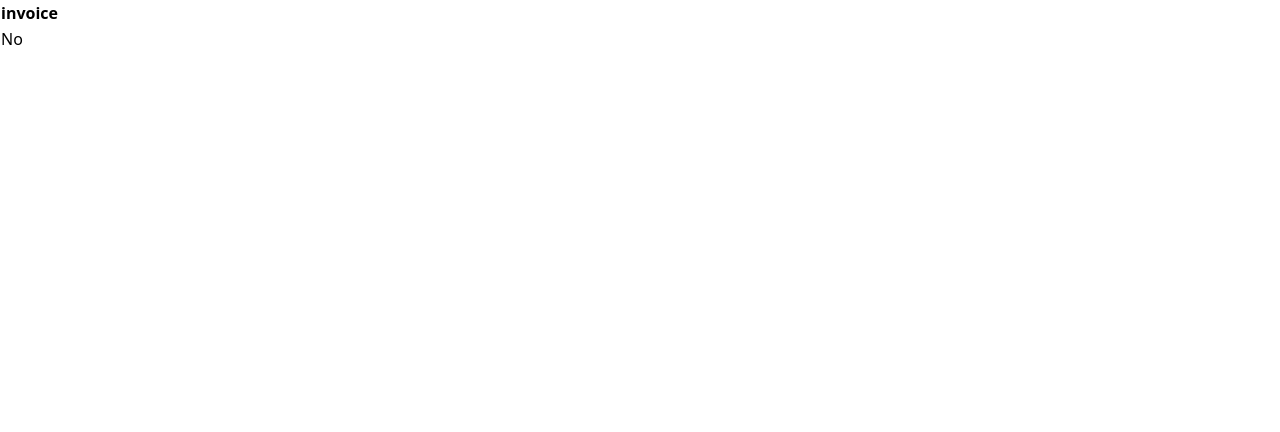
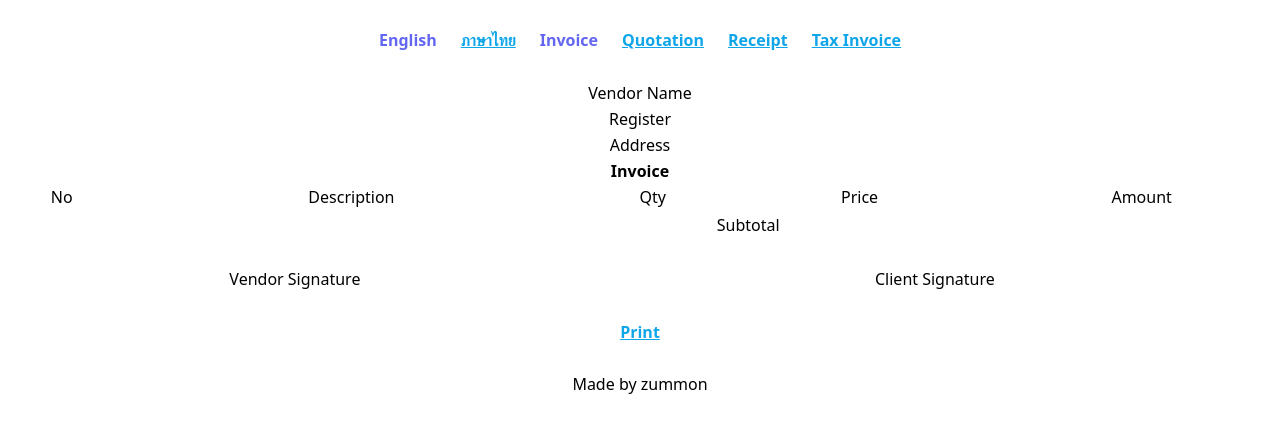
Before and after one commit to zummon/invoice-table, a Svelte app: page / in a window 1280 px wide. Shown: the top 432 px of the page. Built offline with nearby package versions, Linux system fonts and the light colour scheme.

Commit message:
Update 3 files

```diff
--- a/index.html
+++ b/index.html
@@ -3,10 +3,17 @@
   <head>
     <meta charset="UTF-8" />
     <meta name="viewport" content="width=device-width, initial-scale=1.0" />
-    <title>invoice </title>
+    <title>invoice table</title>
   </head>
   <body>
     <div id="app"></div>
+    <a
+			class="block w-fit mx-auto text-center print:hidden"
+			href="https://zummon.page/"
+			target="_blank"
+		>
+			Made by zummon
+		</a>
     <script type="module" src="/src/main.js"></script>
   </body>
 </html>
--- a/src/App.svelte
+++ b/src/App.svelte
@@ -1,17 +1,174 @@
 <script>
+
+	import { onMount } from "svelte";
+
+	export let data;
+
+	let l = data[""].label[""];
+	let q = data[""].q;
+
+	const price = number => {
+	  number = Number(number);
+	  if (number === 0 || isNaN(number)) {
+	    return "";
+	  }
+	  return `${q.currency} ${number.toLocaleString(undefined, {
+	    minimumFractionDigits: 2,
+	    maximumFractionDigits: 2
+	  })}`;
+	};
+	const qty = number => {
+	  number = Number(number);
+	  if (number === 0 || isNaN(number)) {
+	    return "";
+	  }
+	  return number;
+	};
+	const rate = rate => {
+	  rate = Number(rate) * 100;
+	  if (!Number.isInteger(rate)) {
+	    rate = rate.toFixed(2);
+	  }
+	  return `${rate} %`;
+	};
+	const addItem = () => {
+	  q.itemDesc.push("");
+	  q.itemPrice.push("");
+	  q.itemQty.push("");
+	  q = q;
+	};
+	const removeItem = () => {
+	  q.itemDesc.pop();
+	  q.itemPrice.pop();
+	  q.itemQty.pop();
+	  q = q;
+	};
+
+	onMount(() => {
+	  const s = new URLSearchParams(location.search);
+	  let obj = q;
+	  Object.keys(q).forEach(key => {
+	    const values = s.getAll(key);
+	    if (values.length > 0) {
+	      if (Array.isArray(q[key])) {
+	        obj[key] = values;
+	        return;
+	      }
+	      obj[key] = values[0];
+	    }
+	  });
+	  q = { ...data[q.lang].q, ...obj };
+	});
+
+	$: l = {
+	  ...data[q.lang].label[""],
+	  ...data[q.lang].label[q.doc]
+	};
+	$: q.itemAmount = q.itemPrice.map((pr, i) => {
+	  const num = Number(pr) * Number(q.itemQty[i]);
+	  return num ? num : "";
+	});
+	$: q.totalAmount = q.itemAmount.reduce((a, b) => {
+	  const num = Number(a) + Number(b);
+	  return num ? num : "";
+	}, 0);
+	$: q.totalVat = Number(q.totalAmount) * Number(q.vatRate);
+	$: q.totalWht = Number(q.totalAmount) * Number(q.whtRate);
+	$: q.totalFinal =
+	  Number(q.totalAmount) +
+	  Number(q.totalVat) +
+	  Number(q.totalWht) +
+	  Number(q.totalAdjust);
 </script>
 
+
+<div class="flex flex-wrap justify-center items-center my-4 print:hidden">
+	<div class="">
+		{#each Object.keys(data) as lng, i (`lang-${i}`)}
+			<button class="p-3 font-bold {q.lang === lng ? "text-indigo-500" : "text-sky-500 underline"}" on:click={() => {
+				q.lang = lng
+			}}>
+				{data[lng]['']}
+			</button>
+		{/each}
+	</div>
+	<div class="">
+		{#each Object.keys(data[q.lang].label) as dc, i (`doc-${i}`)}
+			<button class="p-3 font-bold {q.doc === dc ? "text-indigo-500" : "text-sky-500 underline"}" on:click={() => {
+				q.doc = dc
+			}}>
+				{data[q.lang].label[dc].title}
+			</button>
+		{/each}
+	</div>
+</div>
+
 <div class="">
-    <table class="">
-        <thead class="">
+    <table class="table-auto w-full">
+        <thead class="text-center">
+			<tr class="">
+				<td class="" colspan="6" contenteditable="true" bind:textContent={q['vendorName']}></td>
+			</tr>
+			<tr class="">
+				<td class="" colspan="6" contenteditable="true" bind:textContent={q['vendorId']}></td>
+			</tr>
+			<tr class="">
+				<td class="" colspan="6" contenteditable="true" bind:textContent={q['vendorAddress']}></td>
+			</tr>
             <tr class="">
-                <th class="font-bold">invoice</th>
+                <th class="font-bold" colspan="6">{l['title']}</th>
+            </tr>
+			<tr class="text-center">
+                <td class="">{l['itemNo']}</td>
+                <td class="">{l['itemDesc']}</td>
+                <td class=""></td>
+                <td class="">{l['itemQty']}</td>
+                <td class="">{l['itemPrice']}</td>
+                <td class="">{l['itemAmount']}</td>
             </tr>
         </thead>
         <tbody class="">
             <tr class="">
-                <td class="">No</td>
+                <td class=""></td>
+                <td class=""></td>
+                <td class=""></td>
+                <td class=""></td>
+                <td class=""></td>
+                <td class=""></td>
             </tr>
         </tbody>
+		<tfoot class="">
+			<tr class="">
+				<td class=""></td>
+				<td class=""></td>
+				<td class=""></td>
+				<td class=""></td>
+				<td class="">{l['totalAmount']}</td>
+				<td class=""></td>
+			</tr>
+			<tr class="">
+				<td class=""></td>
+				<td class=""></td>
+				<td class=""></td>
+				<td class=""></td>
+				<td class=""></td>
+				<td class=""></td>
+			</tr>
+			<tr class="text-center">
+				<td class="" colspan="3" contenteditable="true"></td>
+				<td class="" colspan="3" contenteditable="true"></td>
+			</tr>
+			<tr class="text-center">
+				<td class="" colspan="3">{l['vendorSign']}</td>
+				<td class="" colspan="3">{l['clientSign']}</td>
+			</tr>
+		</tfoot>
     </table>
 </div>
+
+
+<div class="flex flex-wrap justify-center items-center my-4 print:hidden">
+	<button class="p-3 font-bold text-sky-500 underline" on:click={() => window.print()}>
+		Print
+	</button>
+</div>
--- a/src/main.js
+++ b/src/main.js
@@ -1,8 +1,140 @@
-import './app.css'
-import App from './App.svelte'
+import "./app.css";
+import App from "./App.svelte";
+
+let data = {
+  "": {
+    "": "English",
+    label: {
+      "": {
+        title: "Invoice",
+        ref: "No",
+        date: "Date",
+        duedate: "Due Date",
+        client: "Bill to",
+        paymethod: "Payment",
+        itemNo: "No",
+        itemDesc: "Description",
+        itemPrice: "Price",
+        itemQty: "Qty",
+        itemAmount: "Amount",
+        itemUnit: "Unit",
+        totalAmount: "Subtotal",
+        totalVat: "Vat",
+        totalWht: "Tax withheld",
+        totalAdjust: "Adjust",
+        totalFinal: "Pay Amount",
+        note: "Note",
+        vendorSign: "Vendor Signature",
+        clientSign: "Client Signature",
+      },
+      quotation: {
+        title: "Quotation",
+        duedate: "Offer Until",
+        client: "Offer to",
+      },
+      receipt: {
+        title: "Receipt",
+        client: "Received from",
+        totalFinal: "Paid Amount",
+        vendorSign: "Receiver Signature",
+      },
+      "tax-invoice": {
+        title: "Tax Invoice",
+      },
+    },
+    q: {
+      lang: "",
+      doc: "",
+      currency: "$",
+      vendorLogo: "",
+      ref: Math.random().toString().slice(2, 8),
+      date: new Date().toLocaleDateString(undefined),
+      duedate: "...",
+      vendorName: "Vendor Name",
+      vendorId: "Register",
+      vendorAddress: "Address",
+      clientName: "Client Name",
+      clientId: "Register",
+      clientAddress: "Address",
+      paymethod: "...",
+      itemDesc: ["", "", "", "", ""],
+      itemPrice: ["", "", "", "", ""],
+      itemQty: ["", "", "", "", ""],
+      vatRate: "0.05",
+      whtRate: "0",
+      totalAdjust: "",
+      note: "",
+    },
+  },
+  th: {
+    "": "ภาษาไทย",
+    label: {
+      "": {
+        title: "ใบแจ้งหนี้",
+        ref: "เลขที่",
+        date: "วันที่",
+        duedate: "ชำระภายใน",
+        client: "ส่งถึง",
+        paymethod: "วิธีชำระเงิน",
+        itemNo: "ลำดับ",
+        itemDesc: "รายการสินค้า",
+        itemPrice: "ราคา/หน่วย",
+        itemQty: "จำนวน",
+        itemAmount: "จำนวนเงิน",
+        itemUnit: "หน่วย",
+        totalAmount: "รวม",
+        totalVat: "ภาษีมูลค่าเพิ่ม",
+        totalWht: "หัก ณ ที่จ่าย",
+        totalAdjust: "ปรับปรุง",
+        totalFinal: "ยอดชำระ",
+        note: "หมายเหตุ",
+        vendorSign: "ลายเซ็นผู้ขาย",
+        clientSign: "ลายเซ็นผู้ซื้อ",
+      },
+      quotation: {
+        title: "ใบเสนอราคา",
+        duedate: "สั่งซื้อก่อนวันที่",
+        client: "ส่งถึง",
+      },
+      receipt: {
+        title: "ใบเสร็จรับเงิน",
+        client: "รับเงินจาก",
+        totalFinal: "ยอดชำระ",
+        vendorSign: "ลายเซ็นผู้รับเงิน",
+      },
+      "tax-invoice": {
+        title: "ใบกำกับภาษี",
+      },
+    },
+    q: {
+      lang: "th",
+      doc: "",
+      currency: "฿",
+      vendorLogo: "",
+      ref: Math.random().toString().slice(2, 8),
+      date: new Date().toLocaleDateString("th"),
+      duedate: "...",
+      vendorName: "ชื่อผู้ขาย",
+      vendorId: "เลขประจำตัว",
+      vendorAddress: "ที่อยู่",
+      clientName: "ชื่อลูกค้า",
+      clientId: "เลขประจำตัว",
+      clientAddress: "ที่อยู่",
+      paymethod: "...",
+      itemDesc: ["", "", "", "", ""],
+      itemPrice: ["", "", "", "", ""],
+      itemQty: ["", "", "", "", ""],
+      vatRate: "0.07",
+      whtRate: "0",
+      totalAdjust: "",
+      note: "",
+    },
+  },
+};
 
 const app = new App({
-  target: document.getElementById('app'),
-})
+  target: document.getElementById("app"),
+  props: { data },
+});
 
-export default app
+export default app;
```
